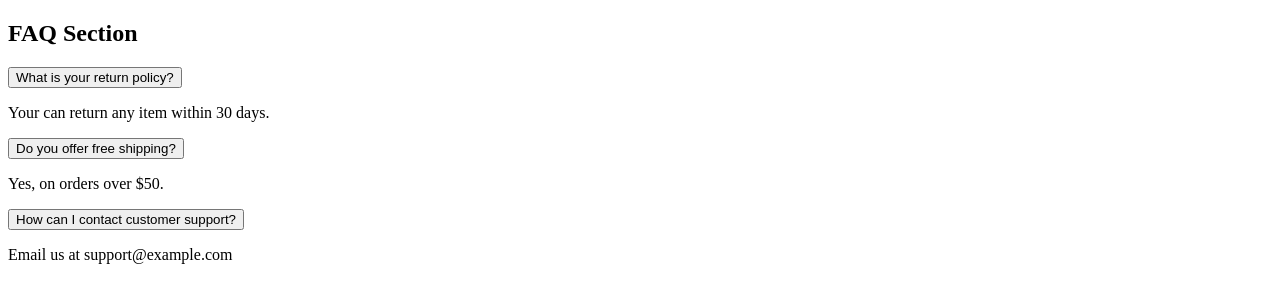
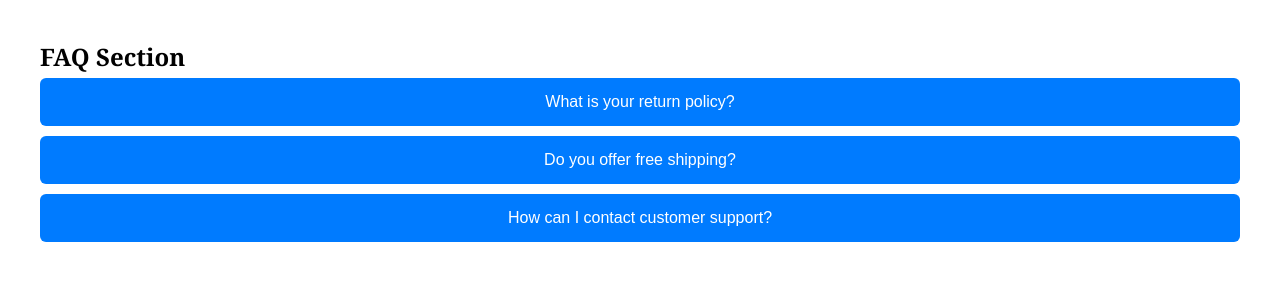
Before and after one commit to Dave-o-loper/Accordions, a plain HTML site: page index.html in a window 1280 px wide. Drawn offline with Linux system fonts and the light colour scheme.

Commit message:
Update index.html

```diff
--- a/index.html
+++ b/index.html
@@ -4,7 +4,7 @@
     <meta charset="UTF-8">
     <meta name="viewport" content="width=device-width, initial-scale=1.0">
     <title>Accordion</title>
-    <link rel="stylesheet" href="accordion.css">
+    <link rel="stylesheet" href="style.css">
 </head>
 <body>
     <h2>
@@ -42,6 +42,6 @@
             </p>
         </div>
     </div>
-<script src="accordion.js"></script>
+<script src="script.js"></script>
 </body>
 </html>
```
